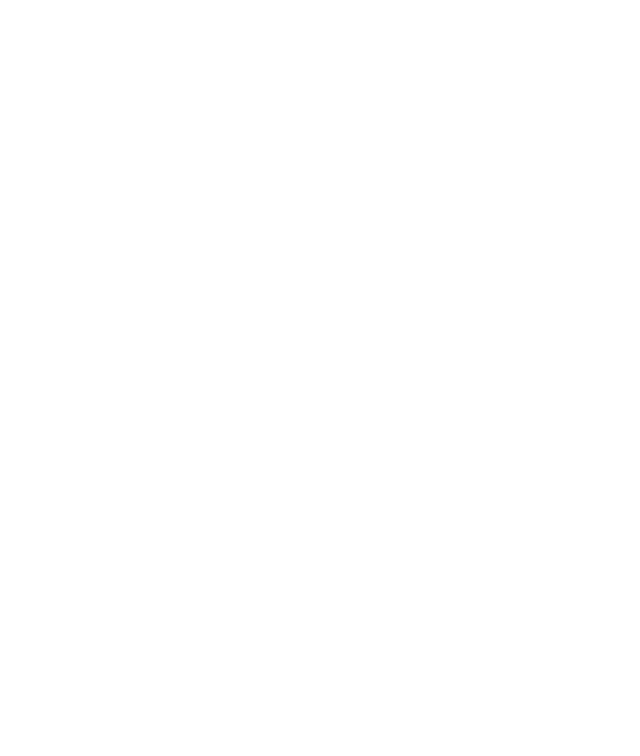
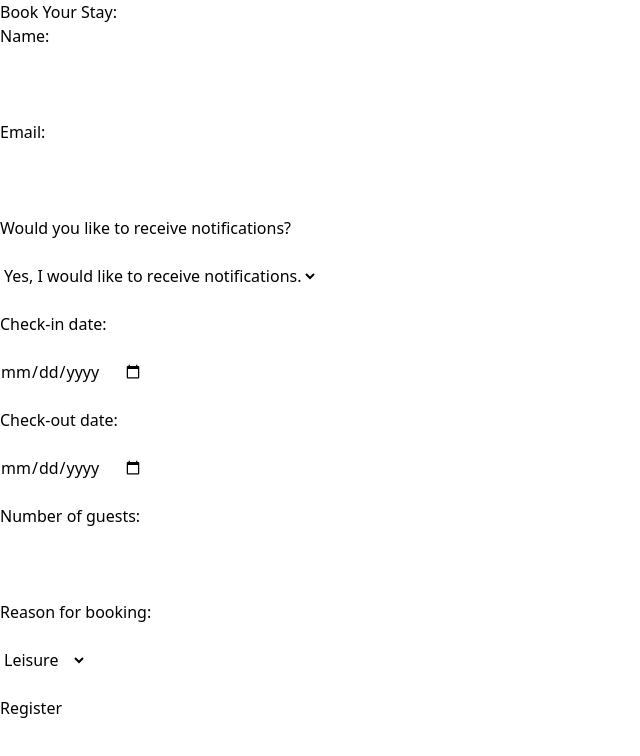
Before and after one commit to chiwo67/Project, a plain HTML site: page form.html in a window 1280 px wide. Shown: the whole page, without its empty margins (0-640 px from the left). Drawn offline with nearby package versions, Linux system fonts and the light colour scheme.

Commit message:
add browse.html, spaces.css

```diff
--- a/form.html
+++ b/form.html
@@ -1,5 +1,6 @@
 <!DOCTYPE html>
 <html lang="en">
+
 <head>
     <meta charset="UTF-8">
     <meta name="viewport" content="width=device-width, initial-scale=1.0">
@@ -10,7 +11,42 @@
     <script src="https://cdn.jsdelivr.net/npm/@tailwindcss/browser@4"></script>
     <title>Form</title>
 </head>
+
 <body>
+    <section id="FORM">
+        <h2>Book Your Stay:</h2>
+        <form action="submit_form.php" method="post">
+            <label for="name">Name:</label><br><br>
+            <input type="text" id="name" name="name" required><br><br>
+
+            <label for="email">Email:</label><br><br>
+            <input type="email" id="email" name="email" required><br><br>
+
+            <label for="would you like to recieve notifications?">Would you like to receive
+                notifications?</label><br><br>
+            <select id="notifications" name="notifications" value="notifications" required>
+                <option value="yes">Yes, I would like to receive notifications.</option>
+                <option value="no">No, thank you.</option>
+            </select><br><br>
+
+            <label for="Check-in date">Check-in date:</label><br><br>
+            <input type="date" id="check-in" name="check-in" required><br><br>
+            <label for="Check-out date">Check-out date:</label><br><br>
+            <input type="date" id="check-out" name="check-out" required><br><br>
+
+            <label for="number of guests">Number of guests:</label><br><br>
+            <input type="number" id="guests" name="guests" min="1" max="6" required><br><br>
+
+            <label for="Reason for booking">Reason for booking:</label><br><br>
+            <select id="reason" name="reason" value="reason" required>
+                <option value="leisure">Leisure</option>
+                <option value="business">Business</option>
+                <option value="other">Other</option>
+            </select><br><br>
+
+            <input type="submit" value="Register">
+
 
 </body>
+
 </html>
--- /dev/null
+++ b/spaces.css
@@ -0,0 +1,12 @@
+html,
+body {
+  min-height: 100%;
+  margin: 0;
+}
+
+body {
+  min-height: 100vh;
+  background: linear-gradient(to bottom, #F5D7AB, #000000);
+  background-repeat: no-repeat;
+  background-size: cover;
+}
```
Also changed, not shown: browse.html (added, +17 -0 lines), spaces.html (+15 -5 lines), about.css (line endings or trailing spaces).
